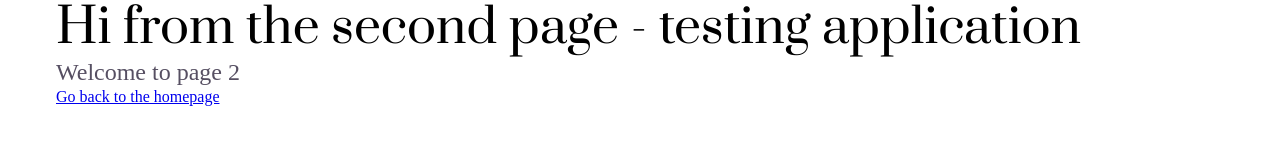
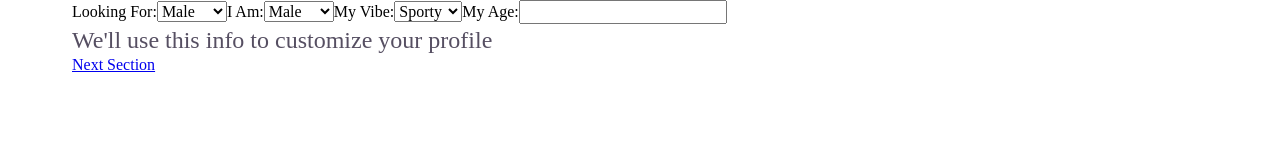
Before and after one commit to fnl3/rs, a Gatsby site in the folder client/gatsby-absurd/: page /page-2 in a window 1280 px wide. Built offline with nearby package versions, Linux system fonts and the light colour scheme; Gatsby itself is replaced by a stand-in of ours; a web font is replaced by a local one.

Commit message:
added routing

```diff
--- /dev/null
+++ b/client/gatsby-absurd/src/components/sections/StartForm.js
@@ -0,0 +1,53 @@
+import React from 'react';
+import styled from 'styled-components';
+import { useStaticQuery, graphql } from 'gatsby';
+import { Link } from "@reach/router"
+
+import Img from 'gatsby-image';
+
+import { Container } from '@components/global';
+
+const StartForm = () => {
+    // const data = useStaticQuery(graphql``)
+
+    return (
+        <Container>
+            <form>
+                <label>
+                    Looking For:
+                    <select>
+                        <option value="Male">Male</option>
+                        <option value="Female">Female</option>
+                    </select>
+                </label>
+
+                <label>
+                    I Am:
+                    <select>
+                        <option value="Male">Male</option>
+                        <option value="Female">Female</option>
+                    </select>
+                </label>
+
+                <label>
+                    My Vibe:
+                    <select>
+                        <option value="Sporty">Sporty</option>
+                        <option value="Preppy">Preppy</option>
+                    </select>
+                </label>
+
+                <label>
+                    My Age:
+                    <input />
+                </label>
+
+                <p>We'll use this info to customize your profile</p>
+
+                <Link to="/page-2/test">Next Section</Link>
+            </form>
+        </Container>
+    )
+}
+
+export default StartForm
--- /dev/null
+++ b/client/gatsby-absurd/src/components/sections/Test.js
@@ -0,0 +1,19 @@
+import React from 'react';
+import styled from 'styled-components';
+import { useStaticQuery, graphql, Link } from 'gatsby';
+import Img from 'gatsby-image';
+
+import { Container } from '@components/global';
+
+const Test = () => {
+    // const data = useStaticQuery(graphql``)
+
+    return (
+        <Container>
+            <h1>Test Page</h1>
+        </Container>
+
+    )
+}
+
+export default Test
--- a/client/gatsby-absurd/src/pages/page-2.js
+++ b/client/gatsby-absurd/src/pages/page-2.js
@@ -1,16 +1,23 @@
 import React from 'react';
-import { Link } from 'gatsby';
+import { Router } from "@reach/router"
+
 
 import Layout from '@common/Layout';
 import { Container } from '@components/global';
 
+import StartForm from '@sections/StartForm'
+import Test from '@sections/Test'
+
+
 const SecondPage = () => (
   <Layout>
     <Container>
-      <h1>Hi from the second page - testing application</h1>
-      <p>Welcome to page 2</p>
-      <Link to="/">Go back to the homepage</Link>
+      <Router>
+        <StartForm path="/page-2"/>
+        <Test path="/page-2/test"></Test>
+      </Router>
     </Container>
+
   </Layout>
 );
 
```
Also changed, not shown: client/gatsby-absurd/gatsby-node.js (+13 -0 lines), client/gatsby-absurd/src/components/common/Layout/Layout.js (+7 -2 lines).
